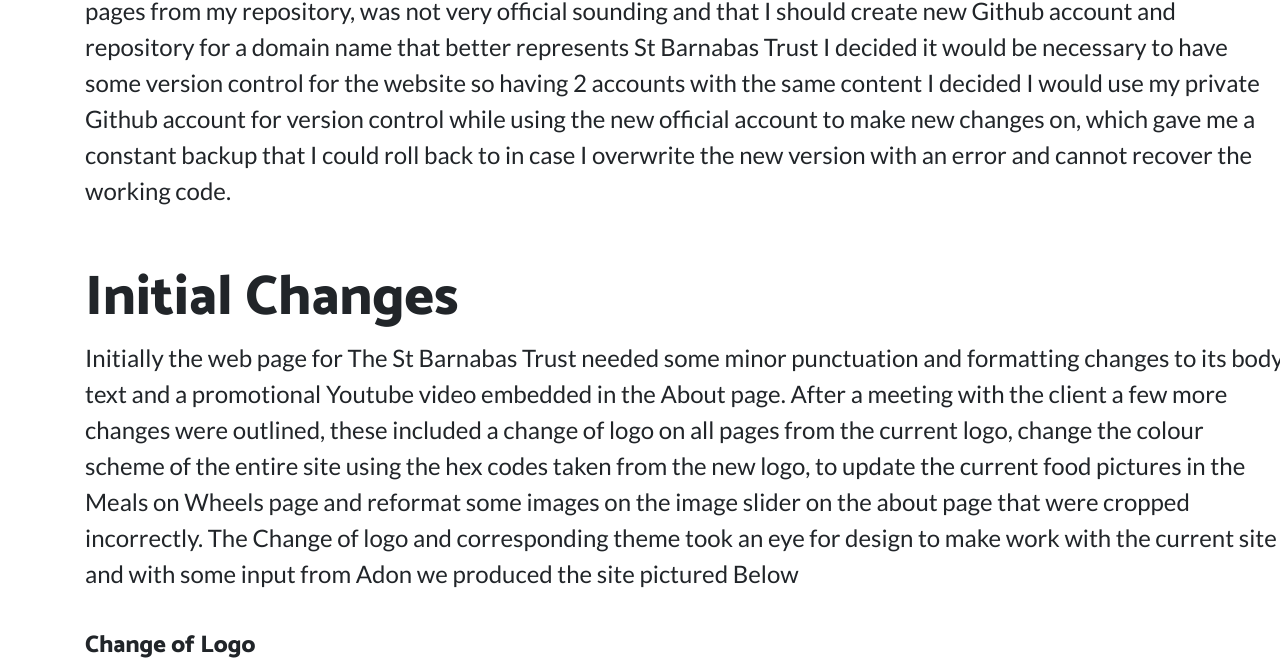
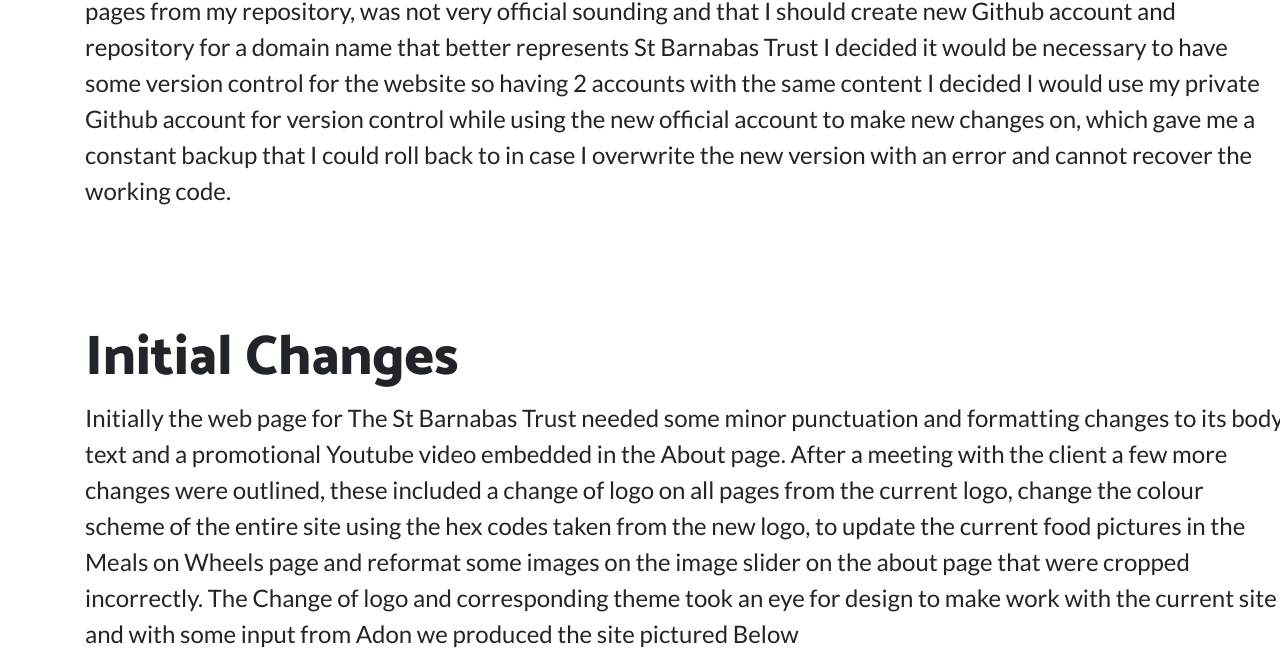
Before and after one commit to chasmccammon/Portfolio2, a website: page index.html in a window 1280 px wide. Shown: the part 2118-2781 px from the top of the page. Drawn offline with Linux system fonts and the light colour scheme.

Commit message:
adding Content

```diff
--- a/index.html
+++ b/index.html
@@ -109,7 +109,7 @@
     </section>
 
   <section>
-    <div class="container" style="position:relative;top:140px;">
+    <div class="container" style="position:relative;top:200px;">
       <div class="row align-items-center">
         <div class="col-lg-6">
           <h2 class="display-4">Initial Changes</h2>
```
